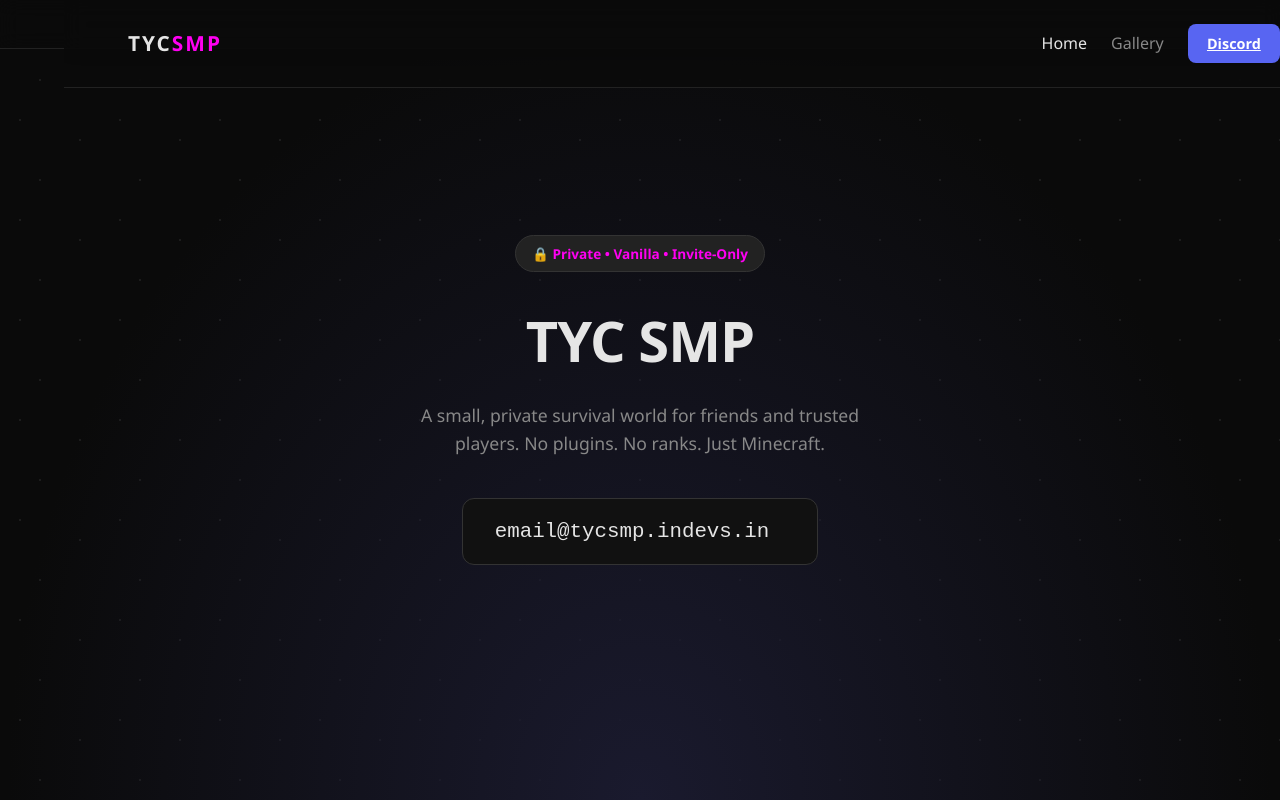
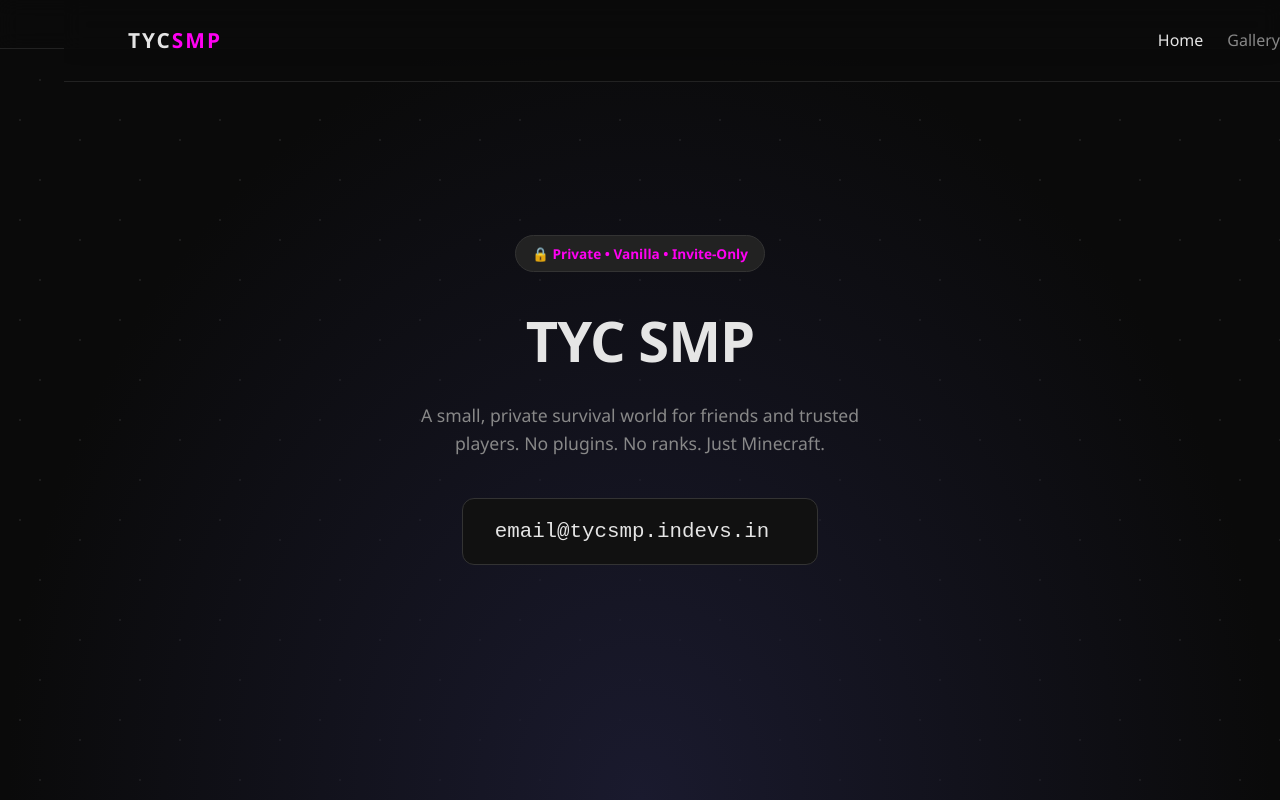
Before and after one commit to anantapunmagar/TYC-SMP, a website: page public/index.html in a window 1280 px wide. Shown: the top 800 px of the page. Drawn offline with Linux system fonts and the light colour scheme; no server answers.

Commit message:
Update index.html

```diff
--- a/public/index.html
+++ b/public/index.html
@@ -80,7 +80,6 @@
         <a href="/" style="color:var(--text);text-decoration:none;font-weight:500;transition:color 0.2s;">Home</a>
         <a href="/gallery" style="color:var(--text-dim);text-decoration:none;font-weight:500;transition:color 0.2s;"
            onmouseover="this.style.color='var(--accent)'" onmouseout="this.style.color='var(--text-dim)'">Gallery</a>
-        <a href="https://discord.gg/JCptNSa4fv" target="_blank" class="discord-btn" style="padding:0.5rem 1.2rem;font-size:0.9rem;">Discord</a>
     </div>
 </nav>
     </nav>
```
